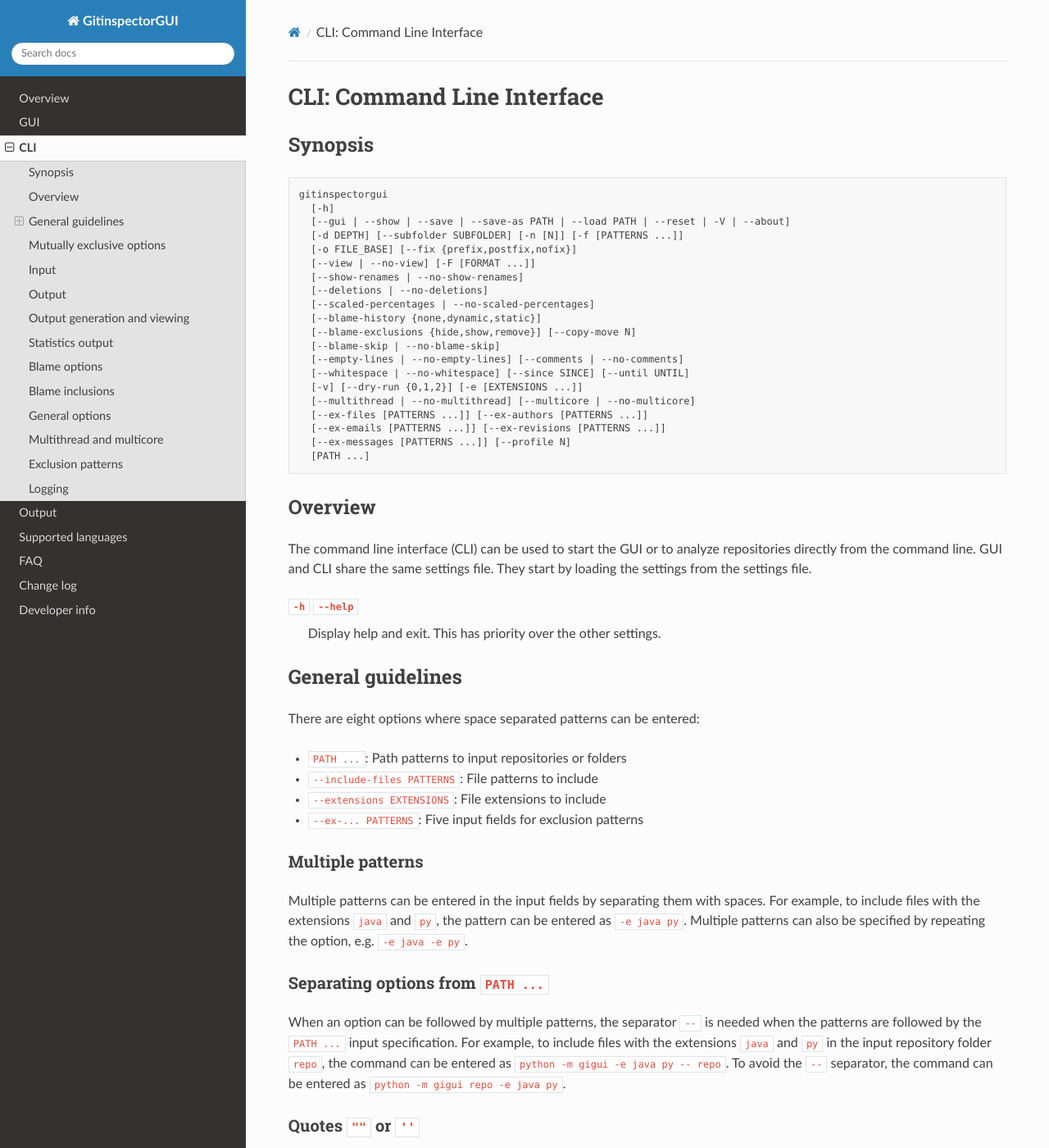
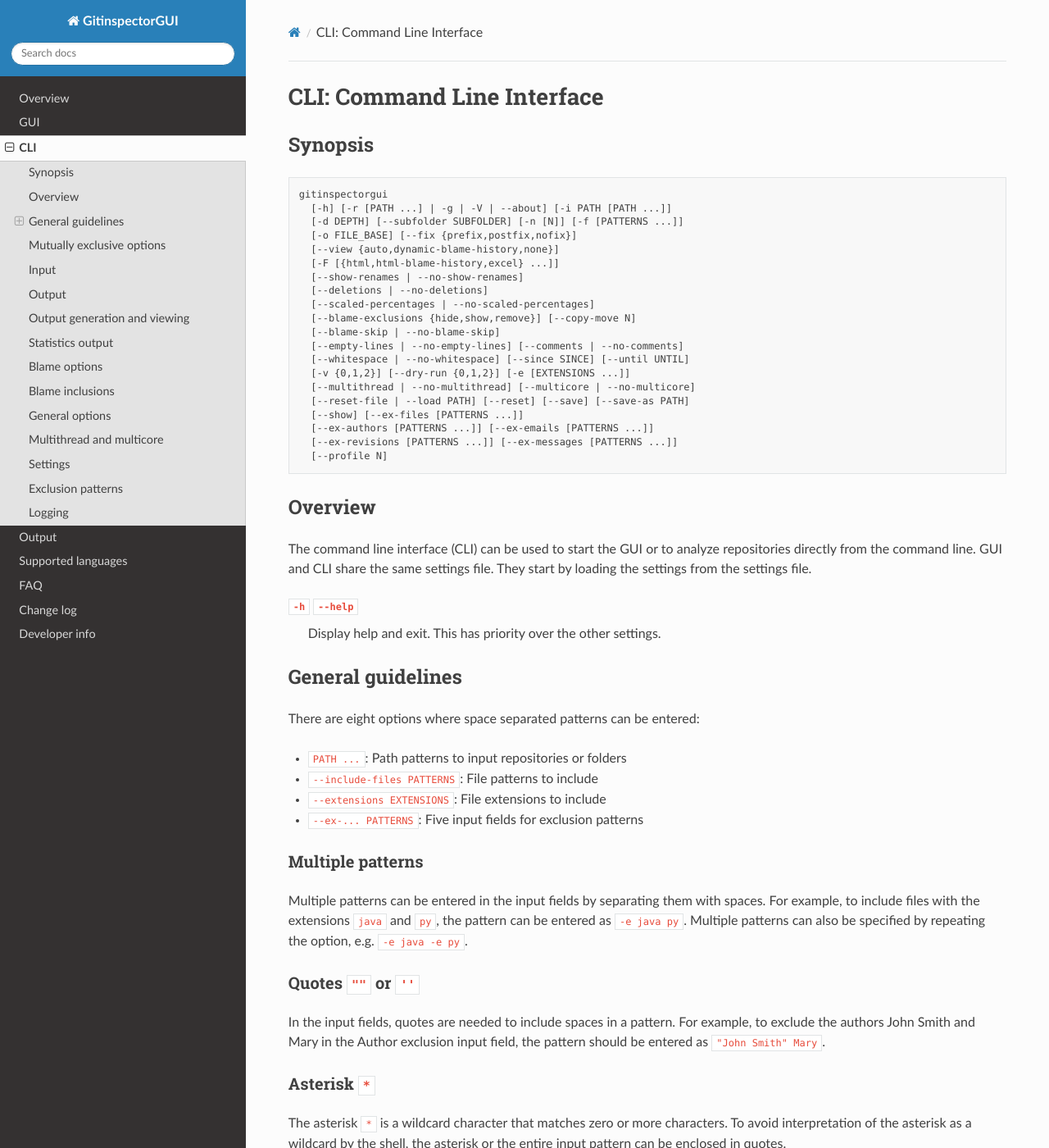
Before and after one commit to davbeek/gitinspectorgui-rtd, a Sphinx documentation site: the page built from docs/source/cli.rst, in a window 1280 px wide and 1400 px high. Shown: the whole window at 82% size. Built offline with Sphinx 7.4.7 and the Read the Docs theme 3.1.0, drawn with Linux system fonts in a browser that asks for light colours; some of the changed text lies outside the part shown.

Commit message:
Update documentation according to v0.4.0.rc2

````diff
--- a/docs/source/cli.rst
+++ b/docs/source/cli.rst
@@ -6,25 +6,25 @@
 .. code:: text
 
   gitinspectorgui
-    [-h]
-    [--gui | --show | --save | --save-as PATH | --load PATH | --reset | -V | --about]
+    [-h] [-r [PATH ...] | -g | -V | --about] [-i PATH [PATH ...]]
     [-d DEPTH] [--subfolder SUBFOLDER] [-n [N]] [-f [PATTERNS ...]]
     [-o FILE_BASE] [--fix {prefix,postfix,nofix}]
-    [--view | --no-view] [-F [FORMAT ...]]
+    [--view {auto,dynamic-blame-history,none}]
+    [-F [{html,html-blame-history,excel} ...]]
     [--show-renames | --no-show-renames]
     [--deletions | --no-deletions]
     [--scaled-percentages | --no-scaled-percentages]
-    [--blame-history {none,dynamic,static}]
     [--blame-exclusions {hide,show,remove}] [--copy-move N]
     [--blame-skip | --no-blame-skip]
     [--empty-lines | --no-empty-lines] [--comments | --no-comments]
     [--whitespace | --no-whitespace] [--since SINCE] [--until UNTIL]
-    [-v] [--dry-run {0,1,2}] [-e [EXTENSIONS ...]]
+    [-v {0,1,2}] [--dry-run {0,1,2}] [-e [EXTENSIONS ...]]
     [--multithread | --no-multithread] [--multicore | --no-multicore]
-    [--ex-files [PATTERNS ...]] [--ex-authors [PATTERNS ...]]
-    [--ex-emails [PATTERNS ...]] [--ex-revisions [PATTERNS ...]]
-    [--ex-messages [PATTERNS ...]] [--profile N]
-    [PATH ...]
+    [--reset-file | --load PATH] [--reset] [--save] [--save-as PATH]
+    [--show] [--ex-files [PATTERNS ...]]
+    [--ex-authors [PATTERNS ...]] [--ex-emails [PATTERNS ...]]
+    [--ex-revisions [PATTERNS ...]] [--ex-messages [PATTERNS ...]]
+    [--profile N]
 
 Overview
 --------
@@ -53,15 +53,6 @@
 the pattern can be entered as ``-e java py``. Multiple patterns can also be
 specified by repeating the option, e.g. ``-e java -e py``.
 
-Separating options from ``PATH ...``
-^^^^^^^^^^^^^^^^^^^^^^^^^^^^^^^^^^^^
-When an option can be followed by multiple patterns, the separator ``--`` is
-needed when the patterns are followed by the ``PATH ...`` input specification.
-For example, to include files with the extensions ``java`` and ``py`` in the
-input repository folder ``repo``, the command can be entered as ``python -m
-gigui -e java py -- repo``. To avoid the ``--`` separator, the command can be
-entered as ``python -m gigui repo -e java py``.
-
 Quotes ``""`` or ``''``
 ^^^^^^^^^^^^^^^^^^^^^^^
 In the input fields, quotes are needed to include spaces in a pattern. For
@@ -89,27 +80,13 @@
 
 Mutually exclusive options
 --------------------------
-``--gui``
+``-r [PATH ...]``, ``--run [PATH ...]``
+  Analyze the repositories in the specified paths and generate output files. The
+  output file for each repository is placed in the parent directory of the
+  repository. When no path is specified, the path is taken from the settings.
+
+``-g``, ``--gui``
   Start the GUI with settings loaded from the settings file.
-
-``--show``
-  Output the location of the settings file and its values, then exit.
-
-``--save``
-  Save the current settings to the settings file.
-
-``--save-as PATH``
-  Save the current settings to the specified file. This file becomes the
-  currently active settings file.
-
-``--load PATH``
-  Load settings from the specified file. This file becomes the currently active
-  settings file.
-
-``--reset``
-  Reset all settings to their default values and reset the location of the
-  currently active settings file to its default, operating system dependent,
-  location.
 
 ``-V`` ``--version``
   Output version information and exit.
@@ -120,9 +97,11 @@
 
 Input
 -----
-``PATH ...``
-  The path pattern to the folder(s) containing the repositories to be analyzed.
-  Multiple paths can be specified and all paths are searched for repositories.
+``-i PATH ...``, ``--input PATH ...``
+  Set the input path according to the value of ``PATH ...``. This option can be
+  combined with option ``-r`` only when ``-r`` has no arguments. Another useful
+  combination is with the ``--save`` to save the input path to the settings
+  file.
 
   IF ``PATH`` is a repository, that repository is analyzed and no search for
   additional repositories takes place.
@@ -171,16 +150,17 @@
 
 Output generation and viewing
 -----------------------------
-``--view, --no-view``
+``--auto, --no-auto``
   Open a viewer is opened on the analysis results.
 
 .. _output-formats-cli:
 
-``-F FORMAT`` ``--format FORMAT``
+``-F FORMAT`` ``--file-format FORMAT``
   Selects for which file formats output is generated. Available choices are
-  ``html``and ``excel``. To select more than one output format separate them by
-  spacing or repeat the option, e.g. ``-F html excel`` or ``-F html -F excel``.
-  For more information on the output formats, see :doc:`output`.
+  ``html``, ``html-blame-hisotry`` and ``excel``. To select more than one output
+  format separate them by spacing or repeat the option, e.g. ``-F html excel``
+  or ``-F html -F excel``. For more information on the output formats, see
+  :doc:`output`.
 
 
 Statistics output
@@ -221,28 +201,6 @@
   date and by which author. The color of the line indicates the author of the
   last change. The blame output is generated for each file that is analyzed.
 
-``--blame-history {none,dynamic,static}``
-
-  - ``none`` (default). The generated blame sheets show the lines of each file
-    as they are in the latest commit.
-
-  - ``dynamic`` and ``static``. The top line of the blame sheet for each file
-    shows all commits that have changed the file. The user can select a commit
-    from the list to see the file as it was at that commit. The blame sheet then
-    shows the file as it was at that commit, with the lines colored according to
-    the author of the last change to that line. The differences between the
-    ``dynamic`` and ``static`` modes are:
-
-    In the dynamic mode, the blame sheet is generated on the fly when the user
-    selects a commit from the list.
-
-    In the static mode, the blame sheets for all commits in the top list are
-    generated when the analysis is started and all generated blame sheets are
-    embedded in the generated html file. When this mode is selected in the GUI,
-    automatically the  output formats html and excel and set to true and false,
-    respectively and both are disabled.
-
-
 ``--blame-omit-exclusions, --no-blame-omit-exclusions``
   By means of this option, excluded blame lines can be hidden or shown or
   removed from the blame output. Blame lines can be excluded for three reasons:
@@ -268,12 +226,11 @@
 
 Blame inclusions
 ----------------
-
-  The options ``--empty-lines``, ``--comments`` and ``--blame-omit-exclusions``
-  affect the blame output. The options ``--empty-lines`` and ``--comments`` are
-  used to include empty lines and comment lines in the blame output. The option
-  ``--blame-omit-exclusions`` is used to hide or show or remove excluded blame
-  lines from the blame output.
+The options ``--empty-lines``, ``--comments`` and ``--blame-omit-exclusions``
+affect the blame output. The options ``--empty-lines`` and ``--comments`` are
+used to include empty lines and comment lines in the blame output. The option
+``--blame-omit-exclusions`` is used to hide or show or remove excluded blame
+lines from the blame output.
 
 ``--empty-lines, --no-empty-lines``
   Include empty lines in the blame calculations. This affects the color of the
@@ -310,6 +267,7 @@
   .. code-block:: python
 
     x = 1  # Initialize x
+
 ``--empty-lines, --no-empty-lines``
   Include empty lines in the blame calculations. This affects the color of the
   empty lines in the blame sheets. The default is not to include them
@@ -360,14 +318,13 @@
   Only show statistics for commits older than a specific date. See ``--since``
   for the format of ``DATE``.
 
-``-v``, ``--verbosity``
+``-v {0,1,2}``, ``--verbosity {0,1,2}``
   More verbose output for each ``v``: ``-v``, ``-vv`` or ``-vvv```. The maximum
   value 3 of the verbosity option in the GUI corresponds to ``-vvv`` in the CLI.
 
-  - (default): Show a dot for each file that is analyzed for each repository.
-  - ``-v``: Show the file name instead of a dot for each analyzed file.
-  - ``-vv``: Show additional debug output in the console.
-  - ``-vvv``: Show maximum debug output in the console.
+  - 0 (default): Show a dot for each file that is analyzed for each repository.
+  - 1: Show the file name instead of a dot for each analyzed file.
+  - 2: Show maximum debug output in the console.
 
 ``--dry-run {0,1,2}``
 
@@ -396,6 +353,27 @@
   ``--multicore, --no-multicore``
     Execute multiple repositories using multiple cores.
 
+
+Settings
+--------
+``--show``
+  Output the location of the settings file and its values, then exit.
+
+``--save``
+  Save the current settings to the settings file.
+
+``--save-as PATH``
+  Save the current settings to the specified file. This file becomes the
+  currently active settings file.
+
+``--load PATH``
+  Load settings from the specified file. This file becomes the currently active
+  settings file.
+
+``--reset``
+  Reset all settings to their default values and reset the location of the
+  currently active settings file to its default, operating system dependent,
+  location.
 
 Exclusion patterns
 ------------------
````
Also changed, not shown: docs/source/gui.rst (+34 -56 lines), docs/source/output.rst (+46 -3 lines), docs/source/_files/gui.png.
